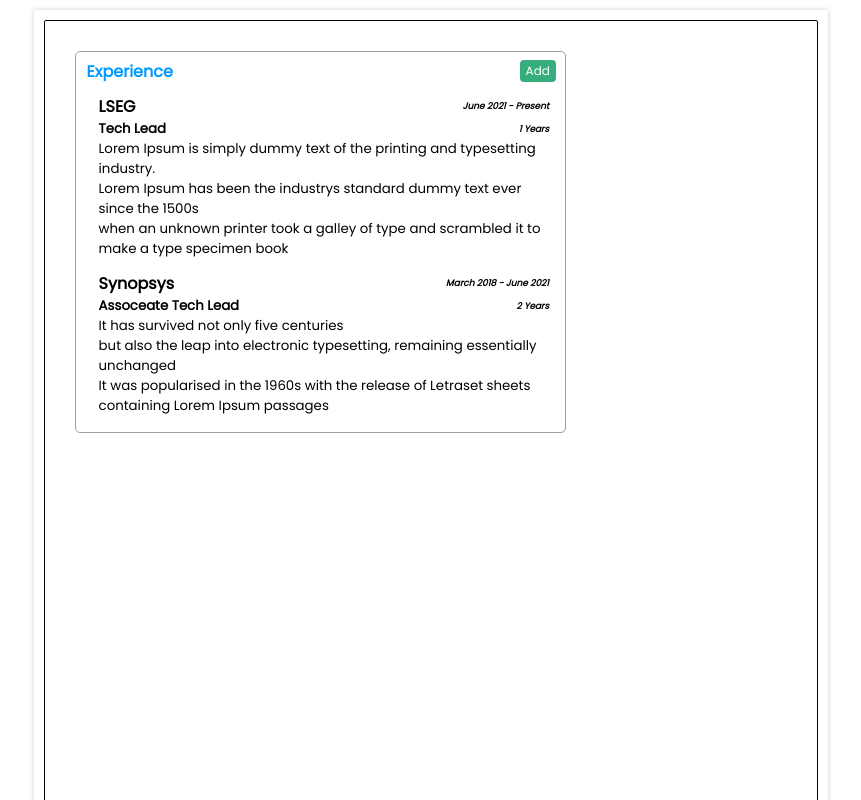
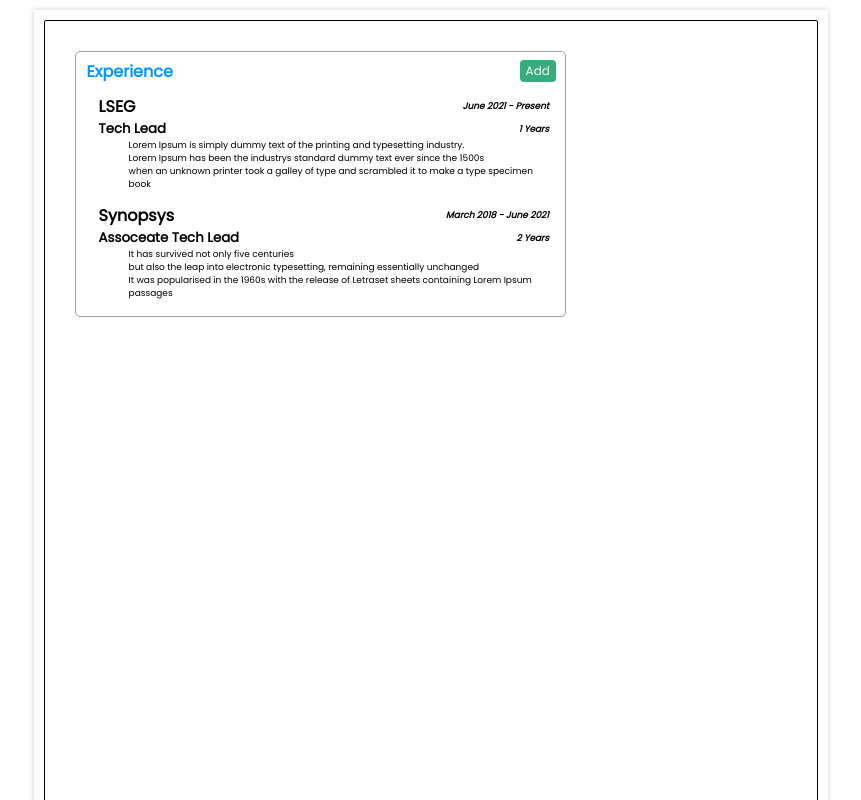
Before and after one commit to hmalindu1/resume-builder, an Angular app: page / in a window 1280 px wide. Shown: the top 800 px of the page, without its empty margins (209-1070 px from the left). Built offline with nearby package versions, Linux system fonts and the light colour scheme.

Commit message:
New classes were added on to experience items css

```diff
--- a/src/app/components/exp-item/exp-item.component.css
+++ b/src/app/components/exp-item/exp-item.component.css
@@ -16,5 +16,19 @@
 }
 
 .pro {
-    font-size: smaller;
+    font-size: xx-small;
+    margin-left: 30px;
 }
+
+.pos {
+    margin-left: 20px;
+    color: rgb(0, 181, 252);
+}
+
+.des {
+    display: flex;
+}
+
+.cir {
+    margin-right: 5px;
+}
```
